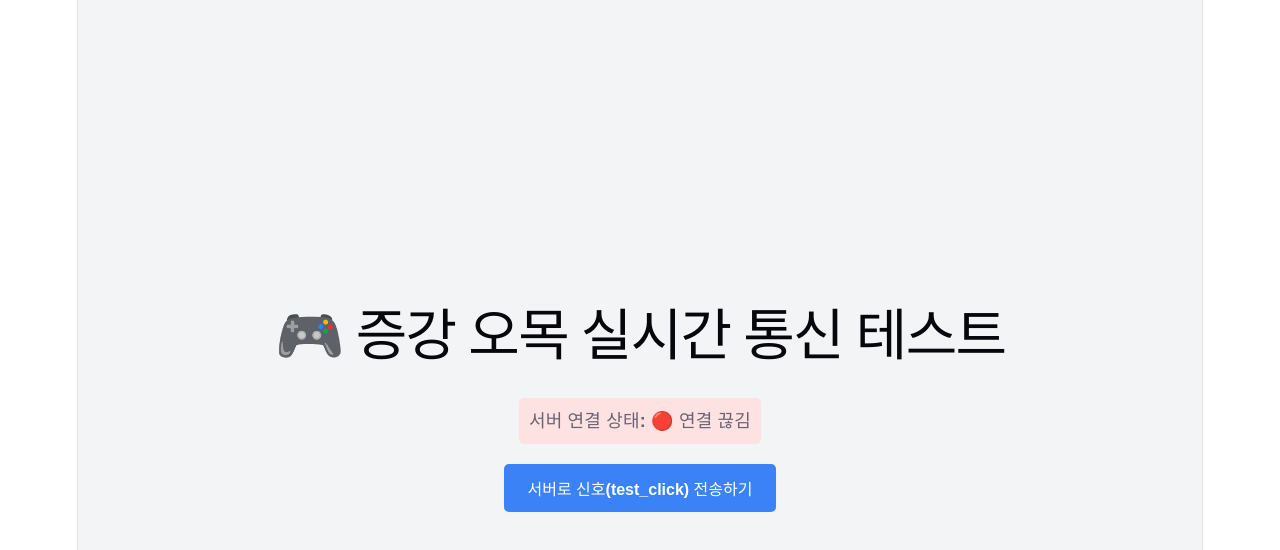
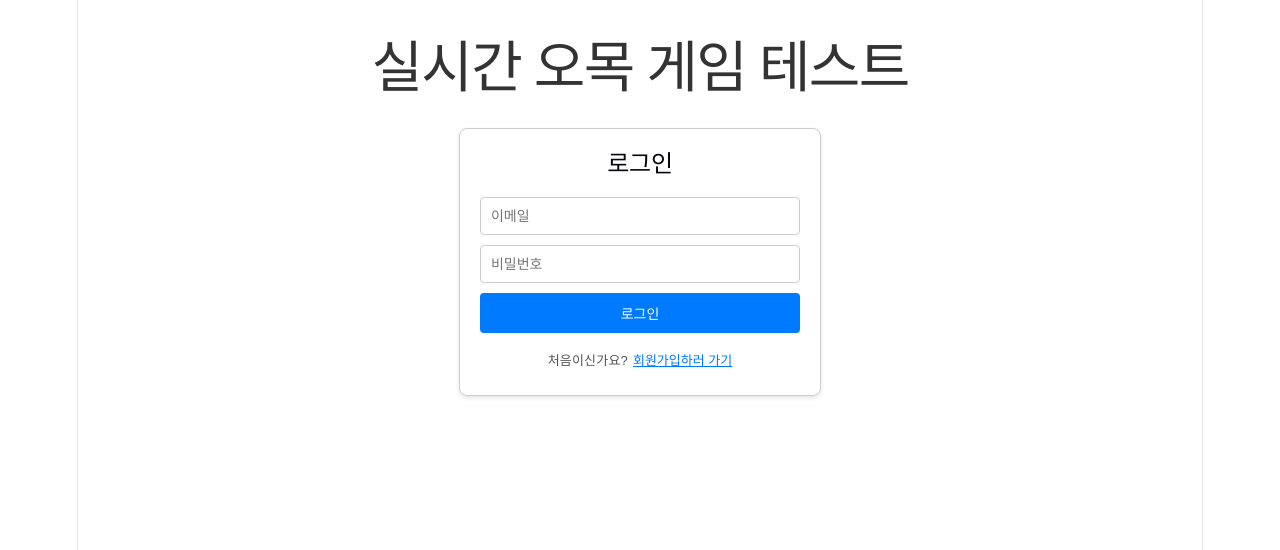
Before and after one commit to KimDJ7105/project2-1team, a React (Vite) app in the folder client/: page / in a window 1280 px wide. Shown: the top 550 px of the page. Built offline with nearby package versions, Linux system fonts and the light colour scheme; no server answers.

Commit message:
dev: 회원가입/로그인 테스트

```diff
--- a/client/src/App.tsx
+++ b/client/src/App.tsx
@@ -1,96 +1,146 @@
-import { useEffect, useState } from 'react';
+import React, { useState, useEffect } from 'react';
 import { io, Socket } from 'socket.io-client';
+import AuthForm from './components/AuthForm';
 
-function App() {
+export default function App() {
+  // 1. 로그인한 유저 정보를 담아둘 상태 변수
+  const [user, setUser] = useState<any>(null);
+
+  // 2. 기존 소켓 상태 및 로그들
   const [socket, setSocket] = useState<Socket | null>(null);
-  const [isConnected, setIsConnected] = useState(false);
-  const [serverResponse, setServerResponse] = useState('');
+  const [log, setLog] = useState<string>('소켓 연결을 대기 중입니다...');
 
+  // 사용자가 로그인을 완료하면 유저 정보를 세팅하고 소켓 연결을 수립합니다.
   useEffect(() => {
-    // 1. 백엔드 소켓 서버(8080 포트) 연결 설정
-    const newSocket = io('http://localhost:8080', {
+    if (!user) return; // 로그인 전에는 소켓을 연결하지 않습니다.
+
+    const socketInstance = io('http://localhost:8080', {
       withCredentials: true,
     });
 
-    // 연결 성공 시
-    newSocket.on('connect', () => {
-      console.log('[Client] 서버에 성공적으로 연결되었습니다! 소켓 ID:', newSocket.id);
-      setIsConnected(true);
+    socketInstance.on('connect', () => {
+      setLog(`[소켓 연결 완료] ${user.nickname}님 환영합니다! (ID: ${socketInstance.id})`);
     });
 
-    // 서버가 보낸 답신('test_response')을 수신하는 리스너
-    newSocket.on('test_response', (data: { message: string }) => {
-      console.log('[Client] 서버로부터 답신 수신:', data);
-      setServerResponse(data.message);
+    socketInstance.on('test_response', (data: { message: string }) => {
+      setLog((prev) => `${prev}\n[서버 응답 수신]: ${data.message}`);
     });
 
-    // 연결 해제 시
-    newSocket.on('disconnect', () => {
-      console.log('[Client] 서버와 연결이 끊겼습니다.');
-      setIsConnected(false);
+    socketInstance.on('disconnect', () => {
+      setLog((prev) => `${prev}\n[소켓 연결 종료]`);
     });
 
-    setSocket(newSocket);
+    setSocket(socketInstance);
 
-    // 컴포넌트가 꺼질 때 소켓 연결 정리
+    // 컴포넌트 언마운트 시 소켓 연결 해제
     return () => {
-      newSocket.close();
+      socketInstance.disconnect();
     };
-  }, []);
+  }, [user]);
 
-  // 버튼 클릭 시 서버로 무전 전송
-  const handleButtonClick = () => {
-    if (socket && isConnected) {
-      console.log('[Client] 서버로 무전 신호(test_click)를 송신합니다.');
+  // 서버로 테스트 패킷 신호를 보낼 버튼 핸들러
+  const handleTestClick = () => {
+    if (socket) {
       socket.emit('test_click', {
-        sender: '프론트엔드 클라이언트',
-        timestamp: new Date().toISOString(),
+        sender: user?.nickname || '무명유저',
+        text: 'Hello, Server!'
       });
-    } else {
-      alert('아직 서버와 연결되지 않았습니다!');
     }
   };
 
+  // 로그아웃 처리
+  const handleLogout = () => {
+    setUser(null);
+    if (socket) {
+      socket.disconnect();
+    }
+    setSocket(null);
+    setLog('소켓 연결을 대기 중입니다...');
+  };
+
   return (
-    <div style={{
-      display: 'flex',
-      flexDirection: 'column',
-      alignItems: 'center',
-      justifyContent: 'center',
-      height: '100vh',
-      fontFamily: 'sans-serif',
-      backgroundColor: '#f3f4f6'
-    }}>
-      <h1>🎮 증강 오목 실시간 통신 테스트</h1>
+    <div style={styles.appContainer}>
+      <h1 style={styles.mainTitle}>실시간 오목 게임 테스트</h1>
 
-      <div style={{ margin: '20px', padding: '10px', borderRadius: '5px', backgroundColor: isConnected ? '#d1fae5' : '#fee2e2' }}>
-        <strong>서버 연결 상태:</strong> {isConnected ? '🟢 연결됨' : '🔴 연결 끊김'}
-      </div>
+      {!user ? (
+        // 로그인 전: 가벼운 Auth UI 노출
+        <AuthForm onAuthSuccess={(loggedInUser) => setUser(loggedInUser)} />
+      ) : (
+        // 로그인 완료 후: 소켓 테스트 및 로그아웃 기능 화면 노출
+        <div style={styles.gameArea}>
+          <div style={styles.profileHeader}>
+            <p><strong>접속자:</strong> {user.nickname} ({user.email})</p>
+            <button onClick={handleLogout} style={styles.logoutButton}>로그아웃</button>
+          </div>
 
-      <button
-        onClick={handleButtonClick}
-        style={{
-          padding: '12px 24px',
-          fontSize: '16px',
-          cursor: 'pointer',
-          backgroundColor: '#3b82f6',
-          color: 'white',
-          border: 'none',
-          borderRadius: '5px',
-          fontWeight: 'bold'
-        }}
-      >
-        서버로 신호(test_click) 전송하기
-      </button>
+          <div style={styles.testControl}>
+            <button onClick={handleTestClick} style={styles.testButton}>
+              무전 보내기 (test_click 패킷 송신)
+            </button>
+          </div>
 
-      {serverResponse && (
-        <div style={{ marginTop: '30px', padding: '20px', border: '1px solid #ccc', borderRadius: '5px', backgroundColor: 'white' }}>
-          <h3>📩 서버로부터 온 응답:</h3>
-          <p>{serverResponse}</p>
+          <pre style={styles.logBox}>{log}</pre>
         </div>
       )}
     </div>
   );
 }
 
-export default App;
+const styles = {
+  appContainer: {
+    fontFamily: 'sans-serif',
+    maxWidth: '600px',
+    margin: '0 auto',
+    padding: '20px',
+  },
+  mainTitle: {
+    textAlign: 'center' as const,
+    color: '#333',
+  },
+  gameArea: {
+    border: '1px solid #ddd',
+    padding: '20px',
+    borderRadius: '8px',
+    backgroundColor: '#fafafa',
+  },
+  profileHeader: {
+    display: 'flex',
+    justifyContent: 'space-between',
+    alignItems: 'center',
+    borderBottom: '1px solid #eee',
+    paddingBottom: '10px',
+    marginBottom: '20px',
+  },
+  logoutButton: {
+    padding: '5px 10px',
+    backgroundColor: '#dc3545',
+    color: '#fff',
+    border: 'none',
+    borderRadius: '4px',
+    cursor: 'pointer',
+  },
+  testControl: {
+    marginBottom: '15px',
+  },
+  testButton: {
+    width: '100%',
+    padding: '12px',
+    fontSize: '15px',
+    backgroundColor: '#28a745',
+    color: '#fff',
+    border: 'none',
+    borderRadius: '4px',
+    cursor: 'pointer',
+    fontWeight: 'bold' as const,
+  },
+  logBox: {
+    backgroundColor: '#1e1e1e',
+    color: '#39ff14',
+    padding: '15px',
+    borderRadius: '4px',
+    minHeight: '120px',
+    whiteSpace: 'pre-wrap' as const,
+    wordBreak: 'break-all' as const,
+    fontSize: '13px',
+  },
+};
--- /dev/null
+++ b/client/src/api/auth.ts
@@ -0,0 +1,57 @@
+// client/src/api/auth.ts
+// 회원가입 및 로그인을 처리하는 api
+
+
+import axios from 'axios';
+
+// 백엔드 Express 서버 주소를 베이스 URL로 설정
+const API = axios.create({
+  baseURL: 'http://localhost:8080/api/users',
+  headers: {
+    'Content-Type': 'application/json',
+  },
+  withCredentials: true, // CORS 상황에서 쿠키나 세션 인증 정보를 주고받기 위한 설정
+});
+
+// 회원가입 요청 시 보낼 데이터 타입 정의
+export interface RegisterRequest {
+  email: string;
+  password: string;
+  nickname: string;
+}
+
+// 로그인 요청 시 보낼 데이터 타입 정의
+export interface LoginRequest {
+  email: string;
+  password: string;
+}
+
+// 로그인 성공 시 받아올 유저 정보 데이터 타입 정의 (비밀번호 제외)
+export interface UserResponse {
+  userId: number;
+  email: string;
+  nickname: string;
+  profileImage: string | null;
+  createdAt: string;
+  updatedAt: string;
+  lastLoginAt: string | null;
+  status: 'ACTIVE' | 'BANNED' | 'DELETED';
+}
+
+// 서버 응답의 공통 포맷 정의
+export interface AuthResponse {
+  message: string;
+  user: UserResponse;
+}
+
+// 1. 회원가입 API 호출 함수
+export const registerAPI = async (data: RegisterRequest): Promise<AuthResponse> => {
+  const response = await API.post<AuthResponse>('/register', data);
+  return response.data;
+};
+
+// 2. 로그인 API 호출 함수
+export const loginAPI = async (data: LoginRequest): Promise<AuthResponse> => {
+  const response = await API.post<AuthResponse>('/login', data);
+  return response.data;
+};
--- /dev/null
+++ b/client/src/components/AuthForm.tsx
@@ -0,0 +1,157 @@
+import React, { useState } from 'react';
+import { loginAPI, registerAPI } from '../api/auth';
+
+interface AuthFormProps {
+  onAuthSuccess: (user: any) => void;
+}
+
+export default function AuthForm({ onAuthSuccess }: AuthFormProps) {
+  // isRegister가 true면 회원가입 모드, false면 로그인 모드입니다.
+  const [isRegister, setIsRegister] = useState<boolean>(false);
+
+  const [email, setEmail] = useState<string>('');
+  const [password, setPassword] = useState<string>('');
+  const [nickname, setNickname] = useState<string>('');
+  const [errorMessage, setErrorMessage] = useState<string>('');
+
+  // 폼 제출 핸들러
+  const handleSubmit = async (e: React.FormEvent) => {
+    e.preventDefault();
+    setErrorMessage('');
+
+    try {
+      if (isRegister) {
+        // 회원가입 진행
+        const result = await registerAPI({ email, password, nickname });
+        alert(result.message);
+        // 가입 완료 후 로그인 모드로 자동 전환
+        setIsRegister(false);
+        setPassword('');
+      } else {
+        // 로그인 진행
+        const result = await loginAPI({ email, password });
+        alert(result.message);
+        onAuthSuccess(result.user); // 상위 컴포넌트로 로그인 성공한 유저 정보 전달
+      }
+    } catch (error: any) {
+      // Axios 에러 핸들링 (백엔드에서 보낸 에러 메시지 추출)
+      const msg = error.response?.data?.message || '문제가 발생했습니다. 다시 시도해 주세요.';
+      setErrorMessage(msg);
+    }
+  };
+
+  return (
+    <div style={styles.container}>
+      <h2 style={styles.title}>{isRegister ? '회원가입' : '로그인'}</h2>
+
+      <form onSubmit={handleSubmit} style={styles.form}>
+        <input
+          type="email"
+          placeholder="이메일"
+          value={email}
+          onChange={(e) => setEmail(e.target.value)}
+          required
+          style={styles.input}
+        />
+
+        <input
+          type="password"
+          placeholder="비밀번호"
+          value={password}
+          onChange={(e) => setPassword(e.target.value)}
+          required
+          style={styles.input}
+        />
+
+        {isRegister && (
+          <input
+            type="text"
+            placeholder="게임 닉네임"
+            value={nickname}
+            onChange={(e) => setNickname(e.target.value)}
+            required
+            style={styles.input}
+          />
+        )}
+
+        {errorMessage && <p style={styles.error}>{errorMessage}</p>}
+
+        <button type="submit" style={styles.button}>
+          {isRegister ? '가입하기' : '로그인'}
+        </button>
+      </form>
+
+      <div style={styles.switchText}>
+        {isRegister ? '이미 계정이 있으신가요?' : '처음이신가요?'}
+        <button
+          onClick={() => {
+            setIsRegister(!isRegister);
+            setErrorMessage('');
+          }}
+          style={styles.linkButton}
+        >
+          {isRegister ? '로그인하러 가기' : '회원가입하러 가기'}
+        </button>
+      </div>
+    </div>
+  );
+}
+
+// 가볍게 쓸 수 있는 인라인 스타일 정의
+const styles = {
+  container: {
+    width: '320px',
+    margin: '50px auto',
+    padding: '20px',
+    border: '1px solid #ccc',
+    borderRadius: '8px',
+    boxShadow: '0 2px 4px rgba(0,0,0,0.1)',
+    fontFamily: 'sans-serif',
+  },
+  title: {
+    textAlign: 'center' as const,
+    marginBottom: '20px',
+  },
+  form: {
+    display: 'flex',
+    flexDirection: 'column' as const,
+    gap: '10px',
+  },
+  input: {
+    padding: '10px',
+    fontSize: '14px',
+    border: '1px solid #ccc',
+    borderRadius: '4px',
+  },
+  button: {
+    padding: '10px',
+    fontSize: '14px',
+    backgroundColor: '#007bff',
+    color: '#fff',
+    border: 'none',
+    borderRadius: '4px',
+    cursor: 'pointer',
+    fontWeight: 'bold' as const,
+  },
+  error: {
+    color: 'red',
+    fontSize: '12px',
+    margin: '0',
+  },
+  switchText: {
+    marginTop: '15px',
+    fontSize: '13px',
+    textAlign: 'center' as const,
+    color: '#555',
+  },
+  linkButton: {
+    background: 'none',
+    border: 'none',
+    color: '#007bff',
+    cursor: 'pointer',
+    textDecoration: 'underline',
+    padding: '0',
+    marginLeft: '5px',
+    fontSize: '13px',
+  },
+};
```
Also changed, not shown: 2 other files (tests, documents, lock files or other folders).
